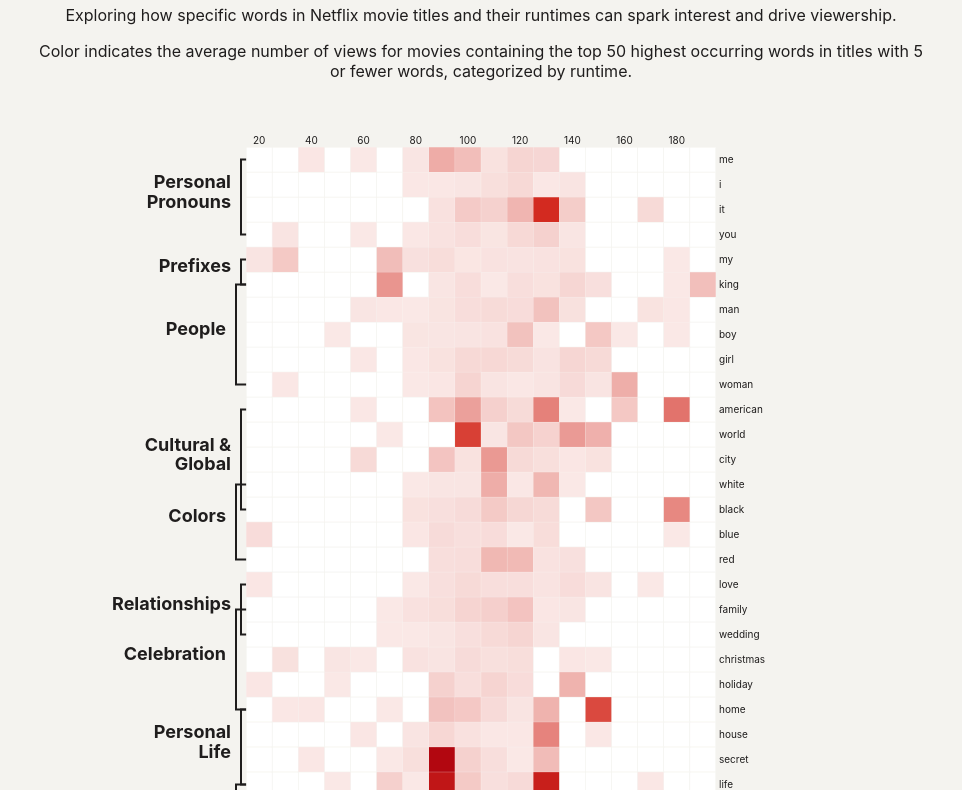
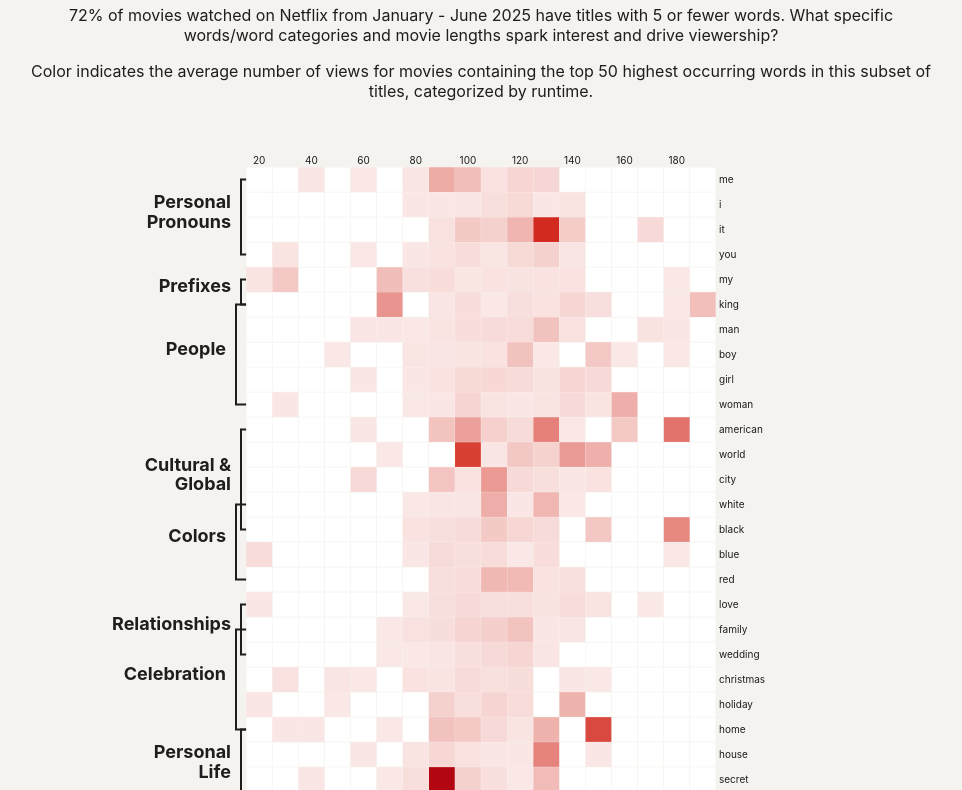
Before and after one commit to mnav0/catching-attention, a plain HTML site: page index.html in a window 1280 px wide. Shown: the part 135-925 px from the top of the page, without its empty margins (159-1121 px from the left). Drawn offline with nearby package versions, Linux system fonts and the light colour scheme.

Commit message:
update copy

```diff
--- a/index.html
+++ b/index.html
@@ -10,8 +10,8 @@
   <div class="container">
     <div class="text">
       <h1>Catching Attention</h1>
-      <p>Exploring how specific words in Netflix movie titles and their runtimes can spark interest and drive viewership.</p>
-      <p>Color indicates the average number of views for movies containing the top 50 highest occurring words in titles with 5 or fewer words, categorized by runtime.</p>
+      <p>72% of movies watched on Netflix from January - June 2025 have titles with 5 or fewer words. What specific words/word categories and movie lengths spark interest and drive viewership?</p>
+      <p>Color indicates the average number of views for movies containing the top 50 highest occurring words in this subset of titles, categorized by runtime.</p>
     </div>
 
     <div id="heatmap"></div>
```
